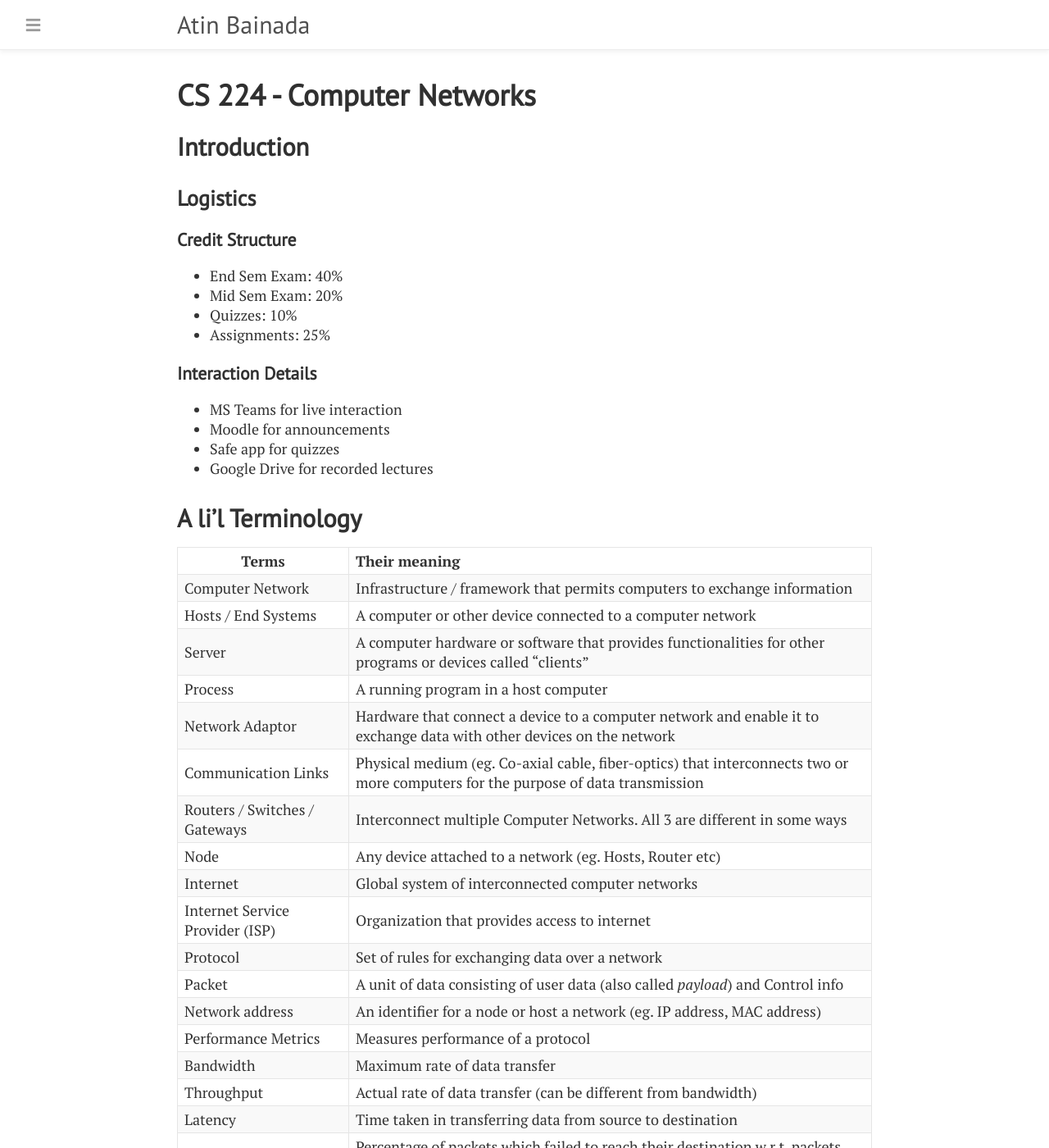
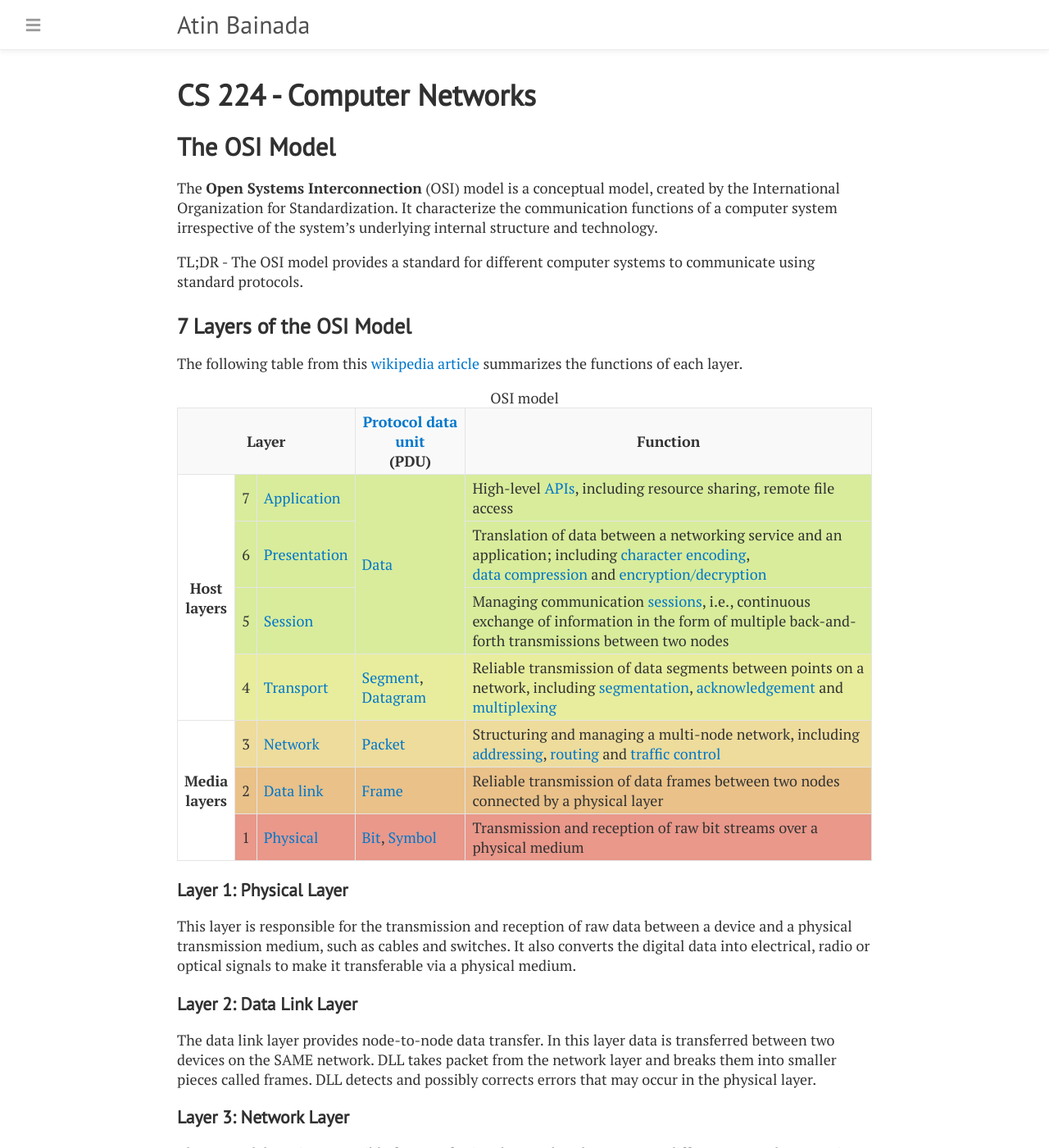
Before and after one commit to LeoAB10/LeoAB10.github.io, a Jekyll site: the page built from notes/CS224/osi_model.md, in a window 1280 px wide and 1400 px high. Shown: the whole window at 82% size. Built offline with Jekyll 4.4.1, drawn with Linux system fonts in a browser that asks for light colours; some of the changed text lies outside the part shown.

```diff
--- a/notes/CS224/CS224.md
+++ b/notes/CS224/osi_model.md
@@ -2,47 +2,6 @@
 title: CS 224 - Computer Networks
 layout: post
 ---
-
-## Introduction
-
-### Logistics
-
-#### Credit Structure
-
-- End Sem Exam: 40%
-- Mid Sem Exam: 20%
-- Quizzes: 10%
-- Assignments: 25%
-
-#### Interaction Details
-
-- MS Teams for live interaction
-- Moodle for announcements
-- Safe app for quizzes
-- Google Drive for recorded lectures
-
-## A li'l Terminology
-
-| Terms                           | Their meaning                                                |
-| ------------------------------- | :----------------------------------------------------------- |
-| Computer Network                | Infrastructure / framework that permits computers to exchange information |
-| Hosts / End Systems             | A computer or other device connected to a computer network   |
-| Server                          | A computer hardware or software that provides functionalities for other programs or devices called "clients" |
-| Process                         | A running program in a host computer                         |
-| Network Adaptor                 | Hardware that connect a device to a computer network and enable it to exchange data with other devices on the network |
-| Communication Links             | Physical medium (eg. Co-axial cable, fiber-optics) that interconnects two or more computers for the purpose of data transmission |
-| Routers / Switches / Gateways   | Interconnect multiple Computer Networks. All 3 are different in some ways |
-| Node                            | Any device attached to a network (eg. Hosts, Router etc)     |
-| Internet                        | Global system of interconnected computer networks            |
-| Internet Service Provider (ISP) | Organization that provides access to internet                |
-| Protocol                        | Set of rules for exchanging data over a network              |
-| Packet                          | A unit of data consisting of user data (also called *payload*) and Control info |
-| Network address                 | An identifier for a node or host a network (eg. IP address, MAC address) |
-| Performance Metrics             | Measures performance of a protocol                           |
-| Bandwidth                       | Maximum rate of data transfer                                |
-| Throughput                      | Actual rate of data transfer (can be different from bandwidth) |
-| Latency                         | Time taken in transferring data from source to destination   |
-| Packet loss                     | Percentage of packets which failed to reach their destination w.r.t. packets sent |
 
 ## The OSI Model
 
```
Also changed, not shown: notes/CS218/CS218.md (deleted, +0 -64 lines), notes/CS218/index.md (+6 -0 lines), notes/CS218/logistics.md (added, +46 -0 lines), notes/CS224/index.md (+8 -0 lines), notes/CS224/logistics.md (added, +20 -0 lines), notes/CS224/terminology.md (added, +27 -0 lines), notes/CS226/index.md (+4 -0 lines), notes/CS228/CS228.md (+0 -18 lines), notes/CS228/index.md (+9 -0 lines), notes/CS228/logistics.md (added, +18 -0 lines), notes/CS226/CS226.md (deleted).
